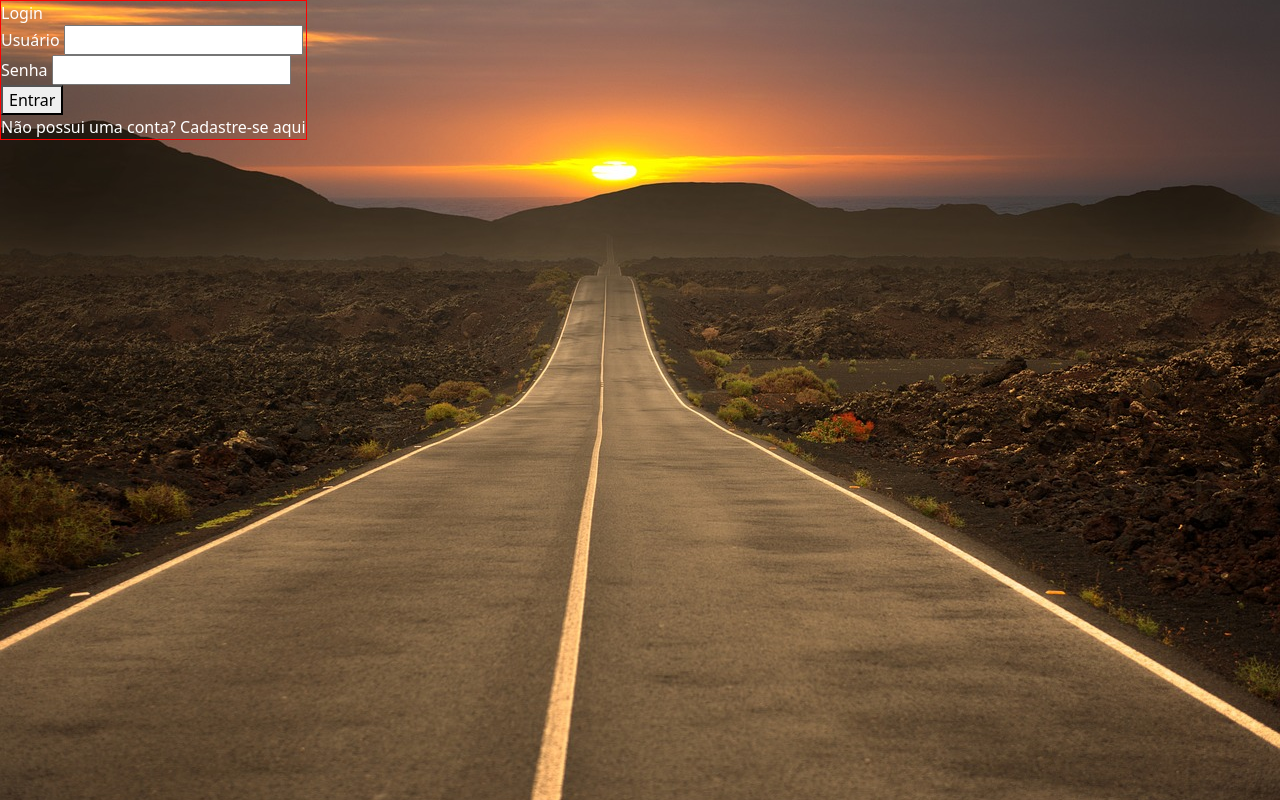
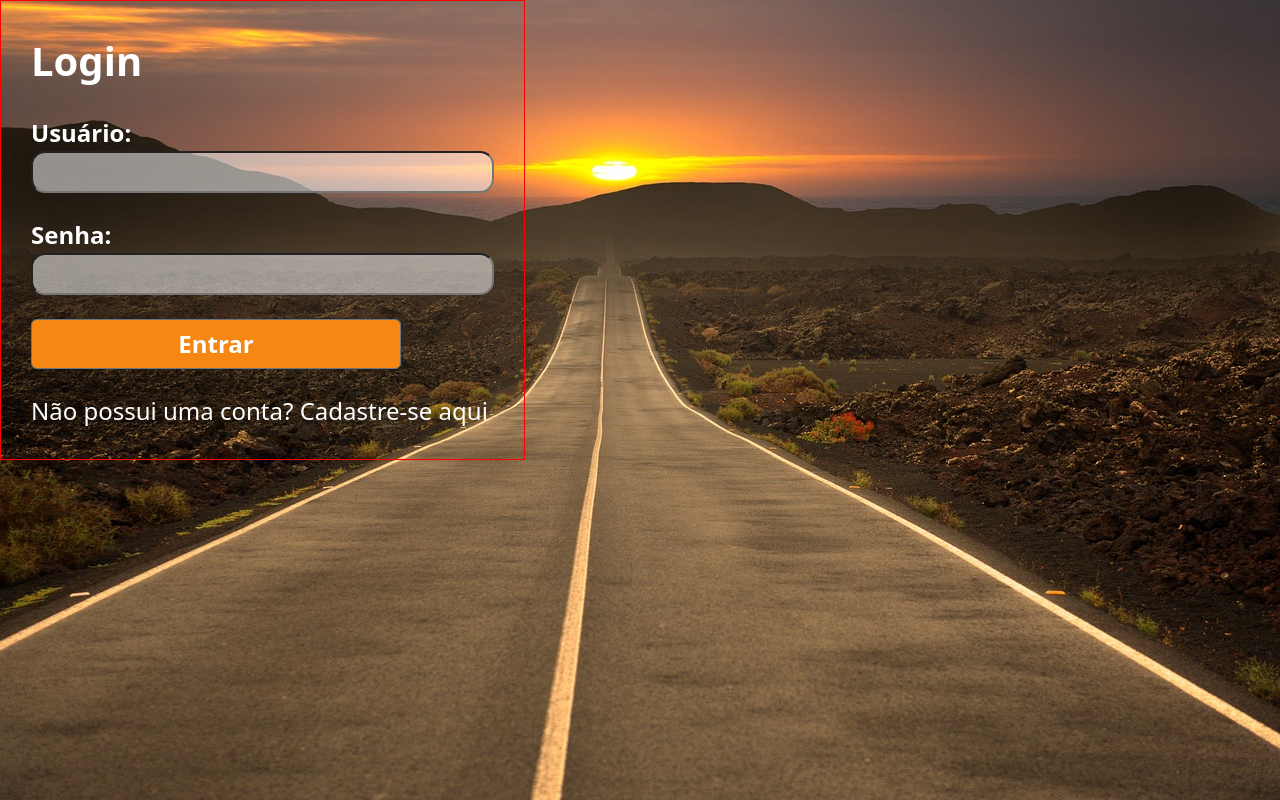
Before and after one commit to davy-carneiro/buracometro, a Django app: page /login in a window 1280 px wide. Run offline with Django 5.2, Linux system fonts and the light colour scheme.

Commit message:
Melhorando o design do login

```diff
--- a/buracometro/paginas/static/paginas/css/login.css
+++ b/buracometro/paginas/static/paginas/css/login.css
@@ -1,3 +1,15 @@
+.btn-secondary {
+    background-color: #f68712;
+}
+
+.btn-secondary:hover {
+    background-color: rgb(213, 150, 32);
+}
+
+.btn-secondary:active {
+    background-color: rgb(141, 106, 41) !important;
+}
+
 main {
     min-height: 100vh;
     background-image: url('../imgs/paisagem-montanha.jpg');
@@ -10,4 +22,28 @@ main {
     color: white;
     border: 1px solid red;
     width: max-content;
+    font-size: 24px;
+    padding: 30px;
 }
+
+#area-login .header > .title {
+    font-size: 40px;
+    font-weight: bold;
+}
+
+#area-login .content label {
+    font-weight: bold;
+    width: 100%;
+}
+
+#area-login .content input[type="text"] {
+    width: 100%;
+    background-color: rgba(255, 255, 255, 0.526);
+    border-radius: 14px;
+}
+
+#area-login button {
+    font-size: 24px;
+    width: 80%;
+    font-weight: bold;
+}
--- a/buracometro/paginas/templates/paginas/login.html
+++ b/buracometro/paginas/templates/paginas/login.html
@@ -16,20 +16,20 @@
     <main>
         <div class="content">
             <div id="area-login">
-                <div class="header">
+                <div class="header mb-4">
                     <span class="title">Login</span>
                 </div>
                 <div class="content">
-                    <div>
-                        <label>Usuário</label>
-                        <input>
+                    <div class="mb-4">
+                        <label>Usuário:</label>
+                        <input type="text">
                     </div>
-                    <div>
-                        <label>Senha</label>
-                        <input>
+                    <div class="mb-4">
+                        <label>Senha:</label>
+                        <input type="text">
                     </div>
-                    <div>
-                        <button type="button">Entrar</button>
+                    <div class="mb-4">
+                        <button class="btn btn-secondary" type="button">Entrar</button>
                     </div>
                 </div>
                 <div class="observation">Não possui uma conta? Cadastre-se aqui</div>
```
